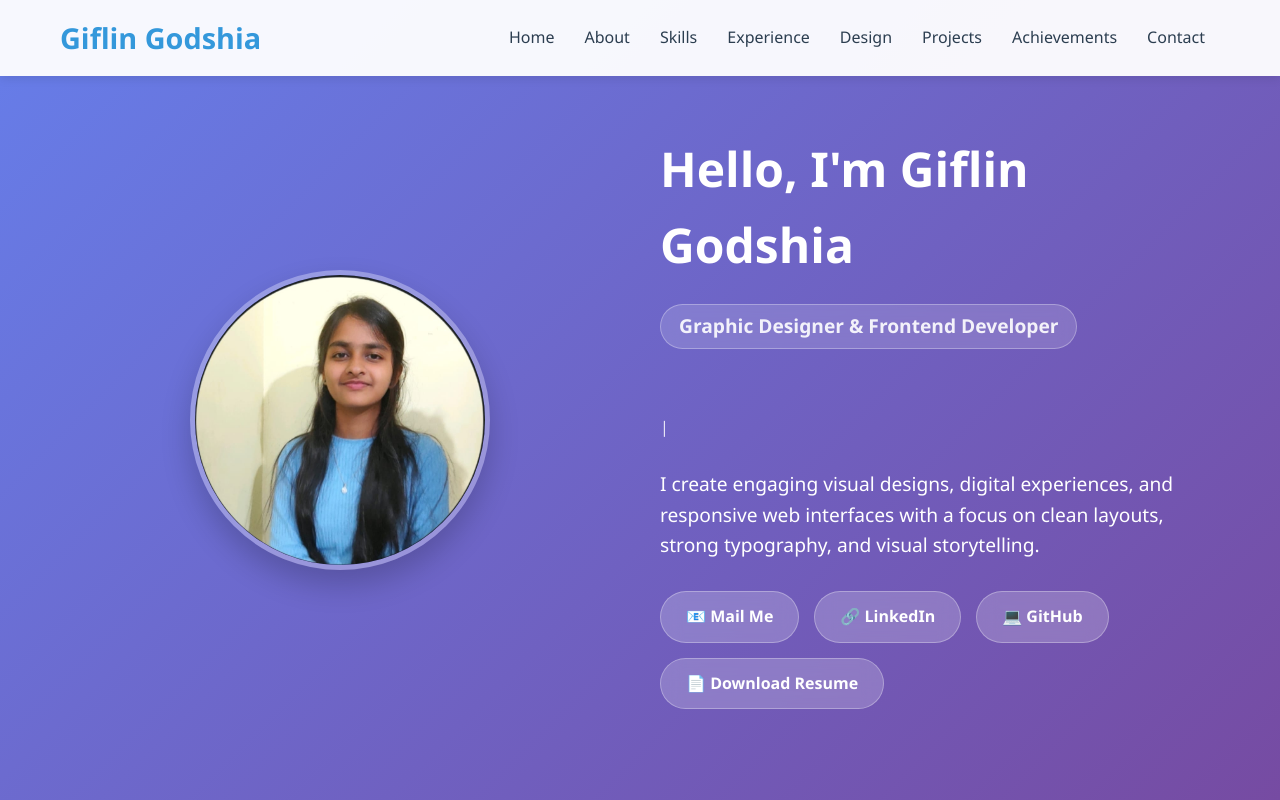
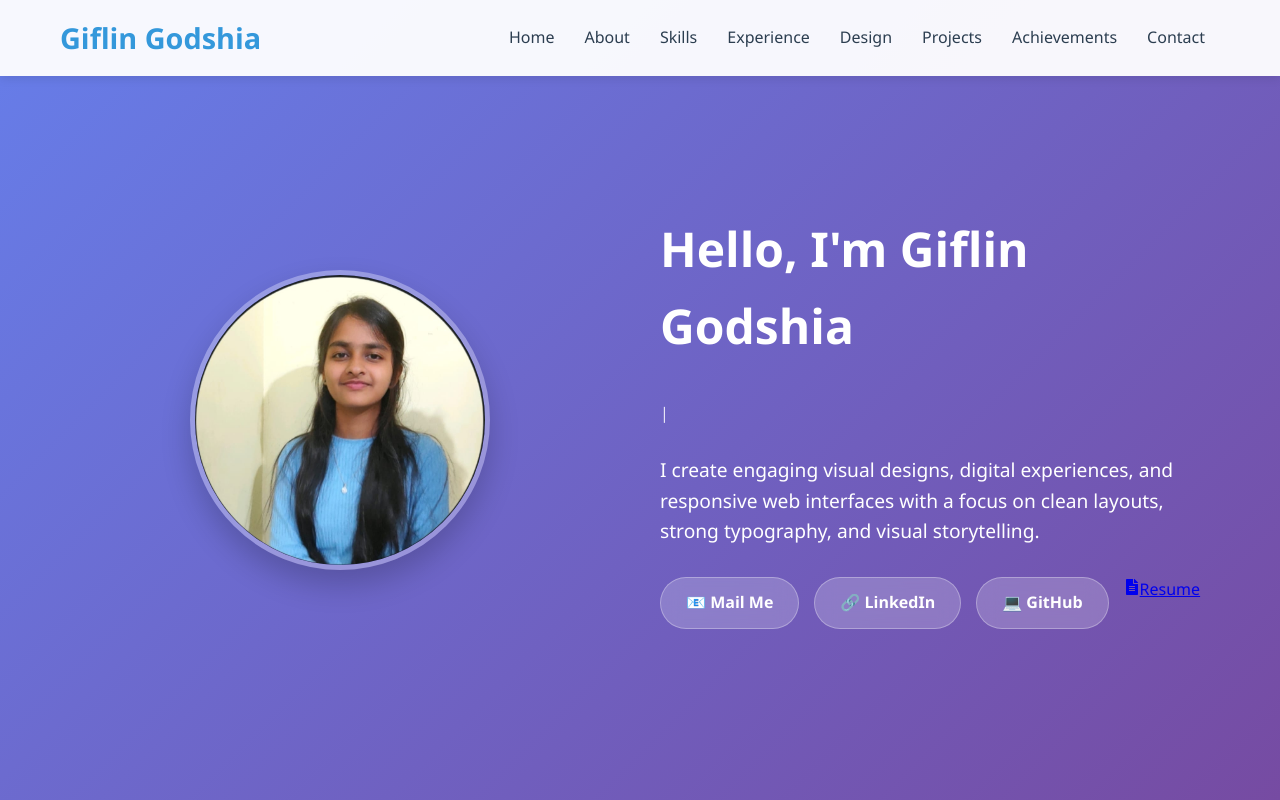
Before and after one commit to giffy19/Giflin_Portfolio, a React (Vite) app: page / in a window 1280 px wide. Shown: the top 800 px of the page. Built offline with nearby package versions, Linux system fonts and the light colour scheme.

Commit message:
Update hero and resume

```diff
--- a/src/components/Hero.jsx
+++ b/src/components/Hero.jsx
@@ -1,4 +1,5 @@
 import React, { useEffect } from 'react';
+import { FaFileAlt } from 'react-icons/fa';
 
 const Hero = () => {
   useEffect(() => {
@@ -50,7 +51,6 @@ const Hero = () => {
         {/* Hero Content */}
         <div className="hero-content">
           <h1>Hello, I'm Giflin Godshia</h1>
-          <p className="hero-role-badge">Graphic Designer &amp; Frontend Developer</p>
           <div className="typing-container">
             <span id="typed-text"></span>
             <span className="cursor">|</span>
@@ -62,7 +62,15 @@ const Hero = () => {
             <a href="mailto:giflingodshia19@gmail.com" className="btn">📧 Mail Me</a>
             <a href="https://www.linkedin.com/in/giflin-godshia-889428258" target="_blank" rel="noopener noreferrer" className="btn">🔗 LinkedIn</a>
             <a href="https://github.com/giffy19" target="_blank" rel="noopener noreferrer" className="btn">💻 GitHub</a>
-            <a href="/GIFLIN_GODSHIA_DS.pdf" download className="btn">📄 Download Resume</a>
+            <a
+              href="/GIFLIN_GODSHIA_DS.pdf"
+              target="_blank"
+              rel="noopener noreferrer"
+              className="hero-button"
+            >
+              <FaFileAlt className="button-icon" />
+              <span>Resume</span>
+            </a>
           </div>
         </div>
       </div>
```
Also changed, not shown: 1 other file (tests, documents, lock files or other folders).
